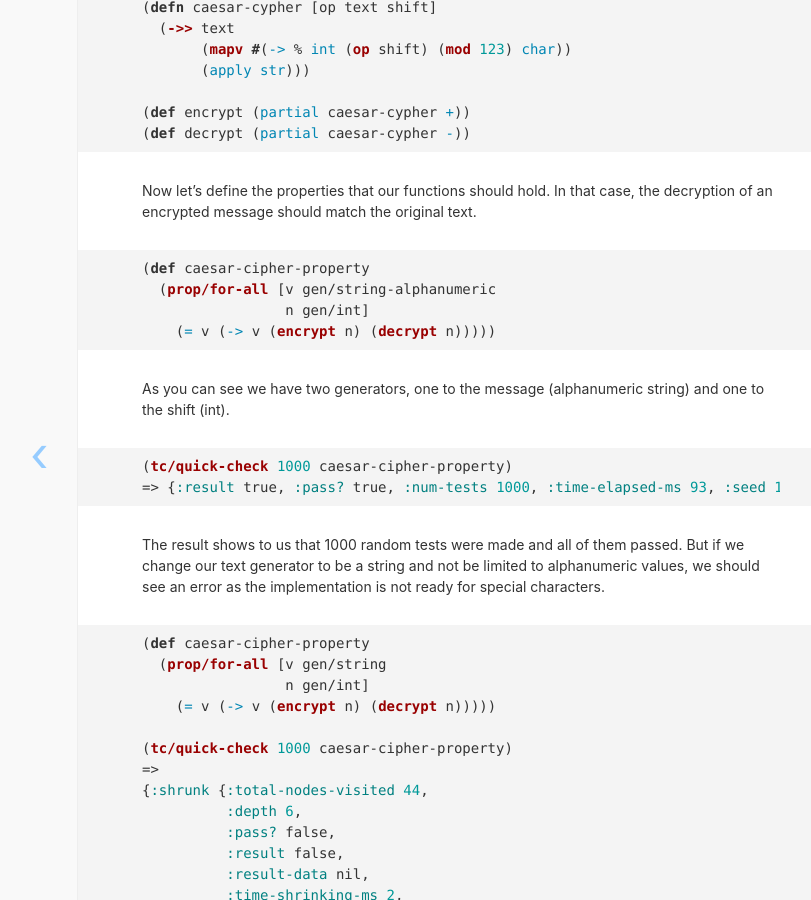
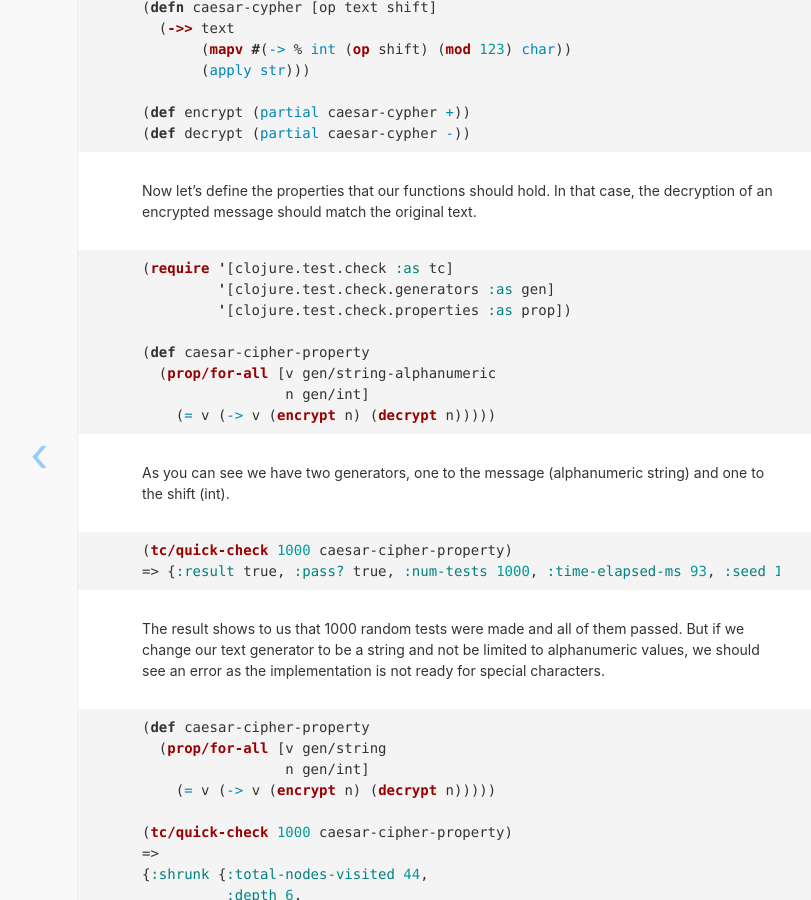
Before and after one commit to fbeline/fbeline.github.io, a Jekyll site: the page built from _posts/2018-10-02-generative-testing.md, in a window 1280 px wide and 900 px high, scrolled down 962 px. Shown: the whole window, without its empty margins (179-990 px from the left). Built offline with Jekyll 4.4.1, drawn with Linux system fonts in a browser that asks for light colours; nearby versions of some CDN libraries.

Commit message:
Add missing require ns.

````diff
--- a/_posts/2018-10-02-generative-testing.md
+++ b/_posts/2018-10-02-generative-testing.md
@@ -33,6 +33,10 @@ To illustrate the usage of generative testing and how powerful it is, we will im
 Now let's define the properties that our functions should hold. In that case, the decryption of an encrypted message should match the original text.
 
 ```clojure
+(require '[clojure.test.check :as tc]
+         '[clojure.test.check.generators :as gen]
+         '[clojure.test.check.properties :as prop])
+
 (def caesar-cipher-property
   (prop/for-all [v gen/string-alphanumeric
                  n gen/int]
````
